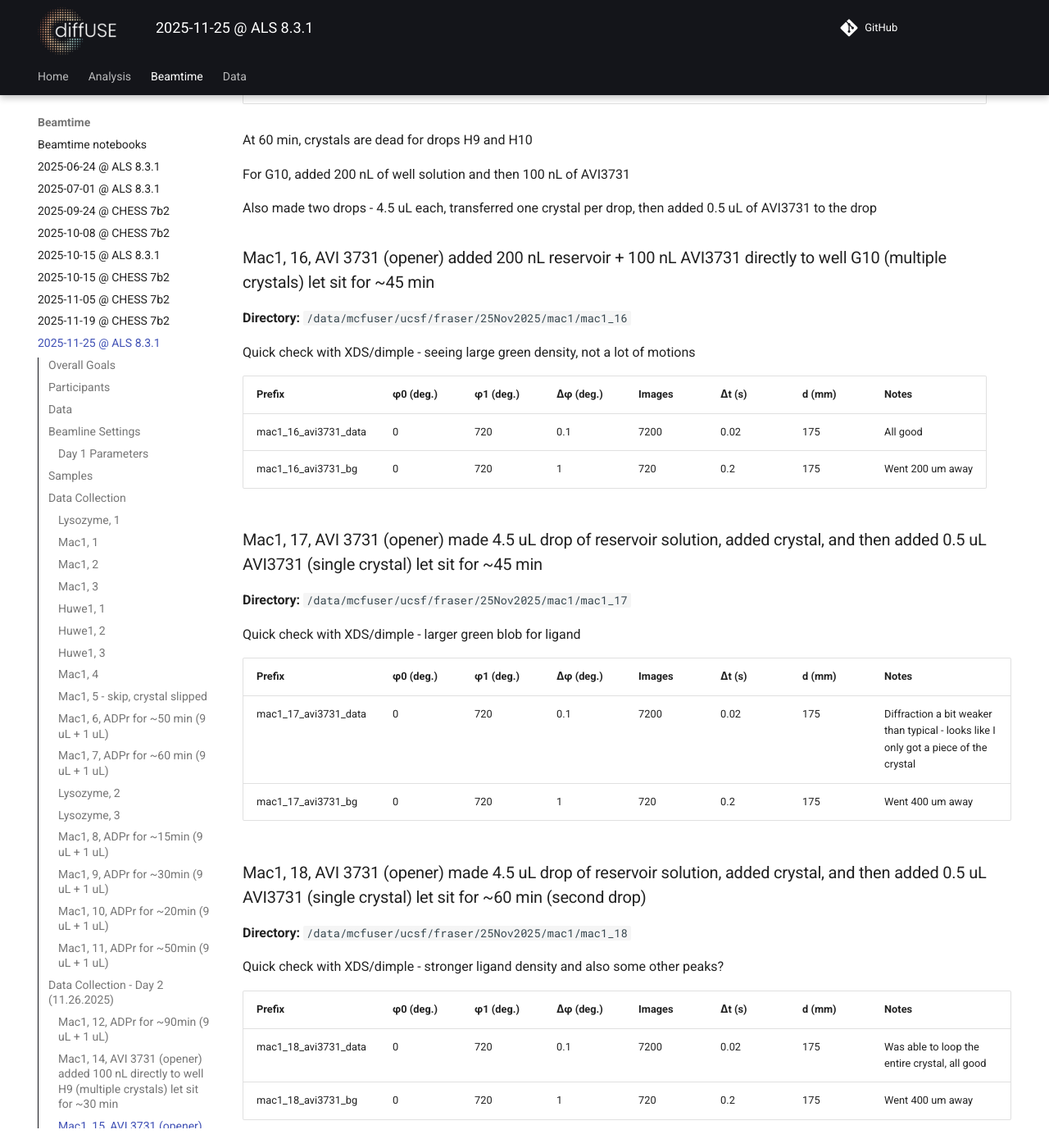
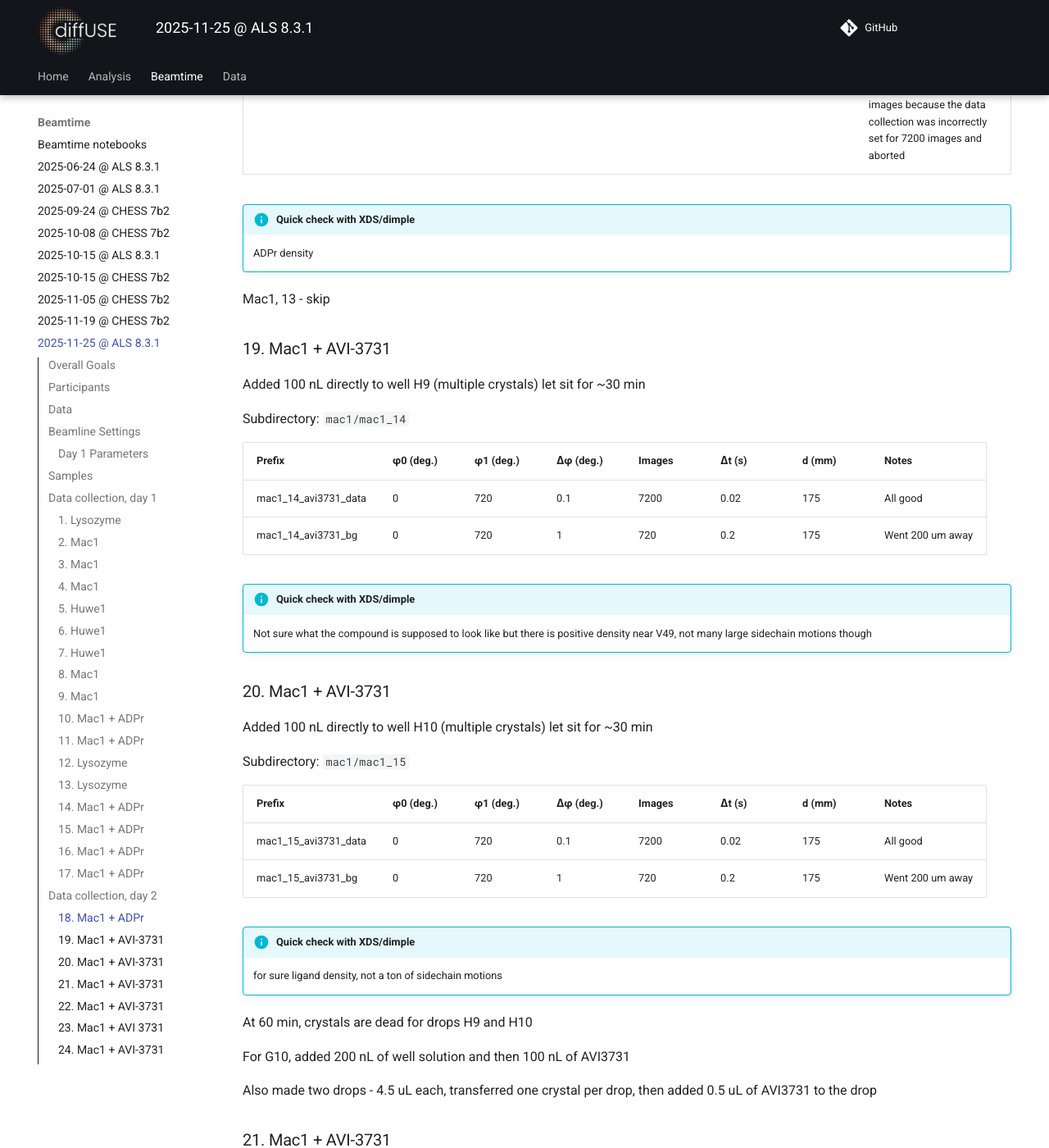
Before and after one commit to diff-use/logbook, an MkDocs documentation site: the page built from docs/beamtime/20251125-als.md, in a window 1280 px wide and 1400 px high, scrolled down 9491 px. Shown: the whole window at 82% size. Built offline with MkDocs 1.6.1 and Material for MkDocs 9.7.7, drawn with Linux system fonts in a browser that asks for light colours; comment, search, counter and statistics services are not loaded; some of the changed text lies outside the part shown.

Commit message:
tidied up the formatting for ALS 2025-11-25 entry

```diff
--- a/docs/beamtime/20251125-als.md
+++ b/docs/beamtime/20251125-als.md
@@ -38,19 +48,19 @@
 | Lysozyme | 20 mg/mL | From Hampton kit<br>30% PEG 5000, 1 M NaCl, 0.05 M Na Acetate trihydrate pH 4.6 | | |
 | Mac1 (C2) | SARS CoV2 NSP3 macrodomain, 15 mg/mL Mac1 in 150 mM NaCl, 20 mM Tris pH 8, 5% glycerol | 100 mM Tris pH 8.5, 100 mM Na Acetate, 28% PEG 4000 | 200 nL protein solution + 200 nL well solution | Kara purified protein and setup 2 trays on 11/23<br>Reference PDB: 7KR0 |
 
-## Data Collection
+## Data collection, day 1
 
-### Lysozyme, 1
+### 1. Lysozyme
 
-**Directory:** `/data/mcfuser/ucsf/fraser/25Nov2025/lysozyme/lysozyme_1`
+Subdirectory: `lysozyme/lysozyme_1`
 
 | Prefix | φ0 (deg.) | φ1 (deg.) | ∆φ (deg.) | Images | ∆t (s) | d (mm) | Notes |
 |--------|-----------|-----------|-----------|--------|--------|--------|-------|
 | lysozyme_1 | 30 | 750 | 0.1 | 7200 | 0.01 | 175 | Crystal slipped, aborted run |
 
-### Mac1, 1
+### 2. Mac1
 
-**Directory:** `/data/mcfuser/ucsf/fraser/25Nov2025/mac1/mac1_1`
+Subdirectory: `mac1/mac1_1`
 
 | Prefix | φ0 (deg.) | φ1 (deg.) | ∆φ (deg.) | Images | ∆t (s) | d (mm) | Notes |
 |--------|-----------|-----------|-----------|--------|--------|--------|-------|
@@ -67,9 +79,9 @@ Need to get rid of collimator rings - try lowering energy to see if that helps a
 | Beam size | 100 µm x 100 µm, circle | Divergence the same - 0.6 x 0.1 mrad<br>Some tune up after changing energy |
 | Flux | 3.26 x 10¹⁰ ph/s | 2573 Gy/s<br>But we are in decay mode of the ring so will drop over time |
 
-### Mac1, 2
+### 3. Mac1
 
-**Directory:** `/data/mcfuser/ucsf/fraser/25Nov2025/mac1/mac1_2`
+Subdirectory: `mac1/mac1_2`
 
 | Prefix | φ0 (deg.) | φ1 (deg.) | ∆φ (deg.) | Images | ∆t (s) | d (mm) | Notes |
 |--------|-----------|-----------|-----------|--------|--------|--------|-------|
@@ -78,27 +90,27 @@ Need to get rid of collimator rings - try lowering energy to see if that helps a
 
 Based on XDS plots - for sure damaging beyond 440 deg (based on Garman limit), damaging more like 180 deg for R_d, might be okay
 
-### Mac1, 3
+### 4. Mac1
 
-**Directory:** `/data/mcfuser/ucsf/fraser/25Nov2025/mac1/mac1_3`
+Subdirectory: `mac1/mac1_3`
 
 | Prefix | φ0 (deg.) | φ1 (deg.) | ∆φ (deg.) | Images | ∆t (s) | d (mm) | Notes |
 |--------|-----------|-----------|-----------|--------|--------|--------|-------|
 | mac1_3_data | 0 | 720 | 0.1 | 7200 | 0.02 | 175 | Looking good |
 | mac1_3_bg | 0 | 720 | 1 | 720 | 0.2 | 175 | Moved 150 away |
 
-### Huwe1, 1
+### 5. Huwe1
 
-**Directory:** `/data/mcfuser/ucsf/fraser/25Nov2025/huwe1/huwe1_1`
+Subdirectory: `huwe1/huwe1_1`
 
 | Prefix | φ0 (deg.) | φ1 (deg.) | ∆φ (deg.) | Images | ∆t (s) | d (mm) | Notes |
 |--------|-----------|-----------|-----------|--------|--------|--------|-------|
 | huwe1_1_data | 0 | 720 | 0.1 | 7200 | 0.02 | 175 | Looking good |
 | huwe1_1_bg | 0 | 720 | 1 | 720 | 0.2 | 175 | Moved 250 away<br><br>Also looks like it survives to about 360 |
 
-### Huwe1, 2
+### 6. Huwe1
 
-**Directory:** `/data/mcfuser/ucsf/fraser/25Nov2025/huwe1/huwe1_2`
+Subdirectory: `huwe1/huwe1_2`
 
 | Prefix | φ0 (deg.) | φ1 (deg.) | ∆φ (deg.) | Images | ∆t (s) | d (mm) | Notes |
 |--------|-----------|-----------|-----------|--------|--------|--------|-------|
@@ -108,9 +120,9 @@ Based on XDS plots - for sure damaging beyond 440 deg (based on Garman limit), d
 
 James increased the ram limit to help
 
-### Huwe1, 3
+### 7. Huwe1
 
-**Directory:** `/data/mcfuser/ucsf/fraser/25Nov2025/huwe1/huwe1_3`
+Subdirectory: `huwe1/huwe1_3`
 
 | Prefix | φ0 (deg.) | φ1 (deg.) | ∆φ (deg.) | Images | ∆t (s) | d (mm) | Notes |
 |--------|-----------|-----------|-----------|--------|--------|--------|-------|
@@ -123,9 +135,9 @@ James increased the ram limit to help
 - Second soak - starts at 6 min
 - Third soak - starts at 11 min
 
-### Mac1, 4
+### 8. Mac1
 
-**Directory:** `/data/mcfuser/ucsf/fraser/25Nov2025/mac1/mac1_4`
+Subdirectory: `mac1/mac1_4`
 
 | Prefix | φ0 (deg.) | φ1 (deg.) | ∆φ (deg.) | Images | ∆t (s) | d (mm) | Notes |
 |--------|-----------|-----------|-----------|--------|--------|--------|-------|
@@ -134,111 +146,139 @@ James increased the ram limit to help
 
 Now at 1700 Gy/s, ring keeps decaying
 
-### Mac1, 5 - skip, crystal slipped
+### 9. Mac1
 
-**Directory:** `/data/mcfuser/ucsf/fraser/25Nov2025/mac1/mac1_5`
+Subdirectory: `mac1/mac1_5`
 
 | Prefix | φ0 (deg.) | φ1 (deg.) | ∆φ (deg.) | Images | ∆t (s) | d (mm) | Notes |
 |--------|-----------|-----------|-----------|--------|--------|--------|-------|
 | mac1_5_data | 0 | 720 | 0.1 | 7200 | 0.02 | 175 | |
 | mac1_5_bg | 0 | 720 | 1 | 720 | 0.2 | 175 | |
 
-### Mac1, 6, ADPr for ~50 min (9 uL + 1 uL)
+!!! warning
 
-**Directory:** `/data/mcfuser/ucsf/fraser/25Nov2025/mac1/mac1_6`
+    Skip, crystal slipped
 
-Quick check with XDS/dimple - looks like high ADPr occupancy
+### 10. Mac1 + ADPr
+
+Soaked with ADPr for ~50 min (9 uL + 1 uL)
+
+Subdirectory: `mac1/mac1_6`
 
 | Prefix | φ0 (deg.) | φ1 (deg.) | ∆φ (deg.) | Images | ∆t (s) | d (mm) | Notes |
 |--------|-----------|-----------|-----------|--------|--------|--------|-------|
 | mac1_6_adpr_data | 0 | 720 | 0.1 | 7200 | 0.02 | 175 | All good |
 | mac1_6_adpr_bg | 0 | 720 | 1 | 720 | 0.2 | 175 | All good, went 300 um away |
 
+!!! info
+
+    Quick check with XDS/dimple - looks like high ADPr occupancy
+
 Shutters closed by ALS - finally refilling the ring
 
 Beam back - tuneup.com
 Flux - 5.922 x 10^10 ph/s, dose is 4668 Gy/s
 
-### Mac1, 7, ADPr for ~60 min (9 uL + 1 uL)
+### 11. Mac1 + ADPr
 
-**Directory:** `/data/mcfuser/ucsf/fraser/25Nov2025/mac1/mac1_7`
+Soaked with for ~60 min (9 uL + 1 uL)
 
-Quick check with XDS/dimple - fairly high occupancy, but not as high as Mac1_6
+Subdirectory: `mac1/mac1_7`
 
 | Prefix | φ0 (deg.) | φ1 (deg.) | ∆φ (deg.) | Images | ∆t (s) | d (mm) | Notes |
 |--------|-----------|-----------|-----------|--------|--------|--------|-------|
 | mac1_7_adpr_data | 0 | 720 | 0.1 | 7200 | 0.02 | 175 | All good |
 | mac1_7_adpr_bg | 0 | 720 | 1 | 720 | 0.2 | 175 | Went 250 um away |
 
-### Lysozyme, 2
+!!! info "Quick check with XDS/dimple"
 
-**Directory:** `/data/mcfuser/ucsf/fraser/25Nov2025/lysozyme/lysozyme_2`
+    fairly high occupancy, but not as high as Mac1_6
+
+### 12. Lysozyme
+
+Subdirectory: `lysozyme/lysozyme_2`
 
 | Prefix | φ0 (deg.) | φ1 (deg.) | ∆φ (deg.) | Images | ∆t (s) | d (mm) | Notes |
 |--------|-----------|-----------|-----------|--------|--------|--------|-------|
 | lysozyme_2_data | 0 | 720 | 0.1 | 7200 | 0.02 | 175 | All good |
 | lysozyme_2_bg | 0 | 720 | 1 | 720 | 0.2 | 175 | Went 350 um away |
 
-### Lysozyme, 3
+### 13. Lysozyme
 
-**Directory:** `/data/mcfuser/ucsf/fraser/25Nov2025/lysozyme/lysozyme_3`
+Subdirectory: `lysozyme/lysozyme_3`
 
 | Prefix | φ0 (deg.) | φ1 (deg.) | ∆φ (deg.) | Images | ∆t (s) | d (mm) | Notes |
 |--------|-----------|-----------|-----------|--------|--------|--------|-------|
 | lysozyme_3_data | 0 | 720 | 0.1 | 7200 | 0.02 | 175 | All good |
 | lysozyme_3_bg | 0 | 720 | 1 | 720 | 0.2 | 175 | Went 200 um away |
 
-### Mac1, 8, ADPr for ~15min (9 uL + 1 uL)
+### 14. Mac1 + ADPr
 
-**Directory:** `/data/mcfuser/ucsf/fraser/25Nov2025/mac1/mac1_8`
+Soaked with ADPr for ~15min (9 uL + 1 uL)
 
-Quick check with XDS/dimple - density is there
+Subdirectory: `mac1/mac1_8`
 
 | Prefix | φ0 (deg.) | φ1 (deg.) | ∆φ (deg.) | Images | ∆t (s) | d (mm) | Notes |
 |--------|-----------|-----------|-----------|--------|--------|--------|-------|
 | mac1_8_adpr_data | 0 | 720 | 0.1 | 7200 | 0.02 | 175 | All good |
 | mac1_8_adpr_bg | 0 | 720 | 1 | 720 | 0.2 | 175 | Went 200 um away |
 
-### Mac1, 9, ADPr for ~30min (9 uL + 1 uL)
+!!! info "Quick check with XDS/dimple"
 
-**Directory:** `/data/mcfuser/ucsf/fraser/25Nov2025/mac1/mac1_9`
+    density is there
 
-Quick check with XDS/dimple - density is there
+### 15. Mac1 + ADPr
+
+Soaked with ADPr for ~30min (9 uL + 1 uL)
+
+Subdirectory: `mac1/mac1_9`
 
 | Prefix | φ0 (deg.) | φ1 (deg.) | ∆φ (deg.) | Images | ∆t (s) | d (mm) | Notes |
 |--------|-----------|-----------|-----------|--------|--------|--------|-------|
 | mac1_9_adpr_data | 0 | 720 | 0.1 | 7200 | 0.02 | 175 | All good |
 | mac1_9_adpr_bg | 0 | 720 | 1 | 720 | 0.2 | 175 | Went 250 um away |
 
-### Mac1, 10, ADPr for ~20min (9 uL + 1 uL)
+!!! info "Quick check with XDS/dimple"
 
-**Directory:** `/data/mcfuser/ucsf/fraser/25Nov2025/mac1/mac1_10`
+    density is there
 
-Quick check with XDS/dimple - pretty good occupancy - maybe due to smaller crystal?
+### 16. Mac1 + ADPr
+
+Soaked with ADPr for ~20min (9 uL + 1 uL)
+
+Subdirectory: `mac1/mac1_10`
 
 | Prefix | φ0 (deg.) | φ1 (deg.) | ∆φ (deg.) | Images | ∆t (s) | d (mm) | Notes |
 |--------|-----------|-----------|-----------|--------|--------|--------|-------|
 | mac1_10_adpr_data | 0 | 720 | 0.1 | 7200 | 0.02 | 175 | All good |
 | mac1_10_adpr_bg | 0 | 720 | 1 | 720 | 0.2 | 175 | Went 200 um away |
 
-### Mac1, 11, ADPr for ~50min (9 uL + 1 uL)
+!!! info "Quick check with XDS/dimple"
 
-**Directory:** `/data/mcfuser/ucsf/fraser/25Nov2025/mac1/mac1_11`
+    pretty good occupancy - maybe due to smaller crystal?
 
-Quick check with XDS/dimple - lower occupancy, maybe due to larger crystal?
+### 17. Mac1 + ADPr
+
+Soaked with ADPr for ~50min (9 uL + 1 uL)
+
+Subdirectory: `mac1/mac1_11`
 
 | Prefix | φ0 (deg.) | φ1 (deg.) | ∆φ (deg.) | Images | ∆t (s) | d (mm) | Notes |
 |--------|-----------|-----------|-----------|--------|--------|--------|-------|
 | mac1_11_adpr_data | 0 | 720 | 0.1 | 7200 | 0.02 | 175 | All good |
 | mac1_11_adpr_bg | 0 | 720 | 1 | 720 | 0.2 | 175 | Went 200 um away |
 
+!!! info "Quick check with XDS/dimple"
+
+    lower occupancy, maybe due to larger crystal?
+
 Mac1 C2, 1 - test, skip
 
-**End of day 1**
+!!! success "End of day 1"
 
----
+## Data collection, day 2
 
-## Data Collection - Day 2 (11.26.2025)
+11.26.2025
 
 Starting with long Mac1 P43 soaks
 
@@ -247,40 +287,52 @@ Starting with long Mac1 P43 soaks
 
 **Dose rate:** 4828 Gy/s
 
-### Mac1, 12, ADPr for ~90min (9 uL + 1 uL)
+### 18. Mac1 + ADPr
 
-**Directory:** `/data/mcfuser/ucsf/fraser/25Nov2025/mac1/mac1_12`
+Soaked with ADPr for ~90min (9 uL + 1 uL)
 
-Quick check with XDS/dimple - ADPr density
+Subdirectory: `mac1/mac1_12`
 
 | Prefix | φ0 (deg.) | φ1 (deg.) | ∆φ (deg.) | Images | ∆t (s) | d (mm) | Notes |
 |--------|-----------|-----------|-----------|--------|--------|--------|-------|
 | mac1_12_adpr_data | 0 | 720 | 0.1 | 7200 | 0.02 | 175 | All good |
 | mac1_12_adpr_bg | 0 | 720 | 1 | 720 | 0.2 | 175 | Went 200 um away - accidentally has 824 images because the data collection was incorrectly set for 7200 images and aborted |
 
+!!! info "Quick check with XDS/dimple"
+
+    ADPr density
+
 Mac1, 13 - skip
 
-### Mac1, 14, AVI 3731 (opener) added 100 nL directly to well H9 (multiple crystals) let sit for ~30 min
+### 19. Mac1 + AVI-3731
 
-**Directory:** `/data/mcfuser/ucsf/fraser/25Nov2025/mac1/mac1_14`
+Added 100 nL directly to well H9 (multiple crystals) let sit for ~30 min
 
-Quick check with XDS/dimple - not sure what the compound is supposed to look like but there is positive density near V49, not many large sidechain motions though
+Subdirectory: `mac1/mac1_14`
 
 | Prefix | φ0 (deg.) | φ1 (deg.) | ∆φ (deg.) | Images | ∆t (s) | d (mm) | Notes |
 |--------|-----------|-----------|-----------|--------|--------|--------|-------|
 | mac1_14_avi3731_data | 0 | 720 | 0.1 | 7200 | 0.02 | 175 | All good |
 | mac1_14_avi3731_bg | 0 | 720 | 1 | 720 | 0.2 | 175 | Went 200 um away |
 
-### Mac1, 15, AVI 3731 (opener) added 100 nL directly to well H10 (multiple crystals) let sit for ~30 min
+!!! info "Quick check with XDS/dimple"
 
-**Directory:** `/data/mcfuser/ucsf/fraser/25Nov2025/mac1/mac1_15`
+    Not sure what the compound is supposed to look like but there is positive density near V49, not many large sidechain motions though
 
-Quick check with XDS/dimple - for sure ligand density, not a ton of sidechain motions
+### 20. Mac1 + AVI-3731
+
+Added 100 nL directly to well H10 (multiple crystals) let sit for ~30 min
+
+Subdirectory: `mac1/mac1_15`
 
 | Prefix | φ0 (deg.) | φ1 (deg.) | ∆φ (deg.) | Images | ∆t (s) | d (mm) | Notes |
 |--------|-----------|-----------|-----------|--------|--------|--------|-------|
 | mac1_15_avi3731_data | 0 | 720 | 0.1 | 7200 | 0.02 | 175 | All good |
 | mac1_15_avi3731_bg | 0 | 720 | 1 | 720 | 0.2 | 175 | Went 200 um away |
+
+!!! info "Quick check with XDS/dimple"
+
+    for sure ligand density, not a ton of sidechain motions
 
 At 60 min, crystals are dead for drops H9 and H10
 
@@ -288,50 +340,69 @@ For G10, added 200 nL of well solution and then 100 nL of AVI3731
 
 Also made two drops - 4.5 uL each, transferred one crystal per drop, then added 0.5 uL of AVI3731 to the drop
 
-### Mac1, 16, AVI 3731 (opener) added 200 nL reservoir + 100 nL AVI3731 directly to well G10 (multiple crystals) let sit for ~45 min
+### 21. Mac1 + AVI-3731
 
-**Directory:** `/data/mcfuser/ucsf/fraser/25Nov2025/mac1/mac1_16`
+Added 200 nL reservoir + 100 nL AVI-3731 directly to well G10 (multiple crystals) let sit for ~45 min
 
-Quick check with XDS/dimple - seeing large green density, not a lot of motions
+Subdirectory: `mac1/mac1_16`
 
 | Prefix | φ0 (deg.) | φ1 (deg.) | ∆φ (deg.) | Images | ∆t (s) | d (mm) | Notes |
 |--------|-----------|-----------|-----------|--------|--------|--------|-------|
 | mac1_16_avi3731_data | 0 | 720 | 0.1 | 7200 | 0.02 | 175 | All good |
 | mac1_16_avi3731_bg | 0 | 720 | 1 | 720 | 0.2 | 175 | Went 200 um away |
 
-### Mac1, 17, AVI 3731 (opener) made 4.5 uL drop of reservoir solution, added crystal, and then added 0.5 uL AVI3731 (single crystal) let sit for ~45 min
+!!! info "Quick check with XDS/dimple"
 
-**Directory:** `/data/mcfuser/ucsf/fraser/25Nov2025/mac1/mac1_17`
+    seeing large green density, not a lot of motions
 
-Quick check with XDS/dimple - larger green blob for ligand
+### 22. Mac1 + AVI-3731
+
+Made 4.5 uL drop of reservoir solution, added crystal, and then added 0.5 uL AVI-3731 (single crystal) let sit for ~45 min
+
+Subdirectory: `mac1/mac1_17`
 
 | Prefix | φ0 (deg.) | φ1 (deg.) | ∆φ (deg.) | Images | ∆t (s) | d (mm) | Notes |
 |--------|-----------|-----------|-----------|--------|--------|--------|-------|
 | mac1_17_avi3731_data | 0 | 720 | 0.1 | 7200 | 0.02 | 175 | Diffraction a bit weaker than typical - looks like I only got a piece of the crystal |
 | mac1_17_avi3731_bg | 0 | 720 | 1 | 720 | 0.2 | 175 | Went 400 um away |
 
-### Mac1, 18, AVI 3731 (opener) made 4.5 uL drop of reservoir solution, added crystal, and then added 0.5 uL AVI3731 (single crystal) let sit for ~60 min (second drop)
+!!! info "Quick check with XDS/dimple"
 
-**Directory:** `/data/mcfuser/ucsf/fraser/25Nov2025/mac1/mac1_18`
+    larger green blob for ligand
 
-Quick check with XDS/dimple - stronger ligand density and also some other peaks?
+### 23. Mac1 + AVI 3731
+
+Made 4.5 uL drop of reservoir solution, added crystal, and then added 0.5 uL AVI-3731 (single crystal) let sit for ~60 min (second drop)
+
+Subdirectory: `mac1/mac1_18`
 
 | Prefix | φ0 (deg.) | φ1 (deg.) | ∆φ (deg.) | Images | ∆t (s) | d (mm) | Notes |
 |--------|-----------|-----------|-----------|--------|--------|--------|-------|
 | mac1_18_avi3731_data | 0 | 720 | 0.1 | 7200 | 0.02 | 175 | Was able to loop the entire crystal, all good |
 | mac1_18_avi3731_bg | 0 | 720 | 1 | 720 | 0.2 | 175 | Went 400 um away |
 
+!!! info "Quick check with XDS/dimple"
+
+    stronger ligand density and also some other peaks?
+
+
 Made 2 more 4.5 uL drops, added crystal, and then added 0.5 uL of AVI 3731 - let sit for 1.5-2 hrs
 
 Mac1 C2, 2 - lost it or not diffracting well, skip
 
-### Mac1, 19, AVI 3731 (opener) made 4.5 uL drop of reservoir solution, added crystal, and then added 0.5 uL AVI3731 (single crystal) let sit for ~120 min
+### 24. Mac1 + AVI-3731
 
-**Directory:** `/data/mcfuser/ucsf/fraser/25Nov2025/mac1/mac1_19`
+Made 4.5 uL drop of reservoir solution, added crystal, and then added 0.5 uL AVI-3731 (single crystal) let sit for ~120 min
 
-Quick check with XDS/dimple - strong ligand density
+Subdirectory: `mac1/mac1_19`
 
 | Prefix | φ0 (deg.) | φ1 (deg.) | ∆φ (deg.) | Images | ∆t (s) | d (mm) | Notes |
 |--------|-----------|-----------|-----------|--------|--------|--------|-------|
 | mac1_19_avi3731_data | 0 | 720 | 0.1 | 7200 | 0.02 | 175 | all good |
 | mac1_19_avi3731_bg | 0 | 720 | 1 | 720 | 0.2 | 175 | Went 200 um away |
+
+!!! info "Quick check with XDS/dimple"
+
+    strong ligand density
+
+!!! success "done!"
```
Also changed, not shown: other parts of docs/beamtime/20251125-als.md (+16 -4 lines).
